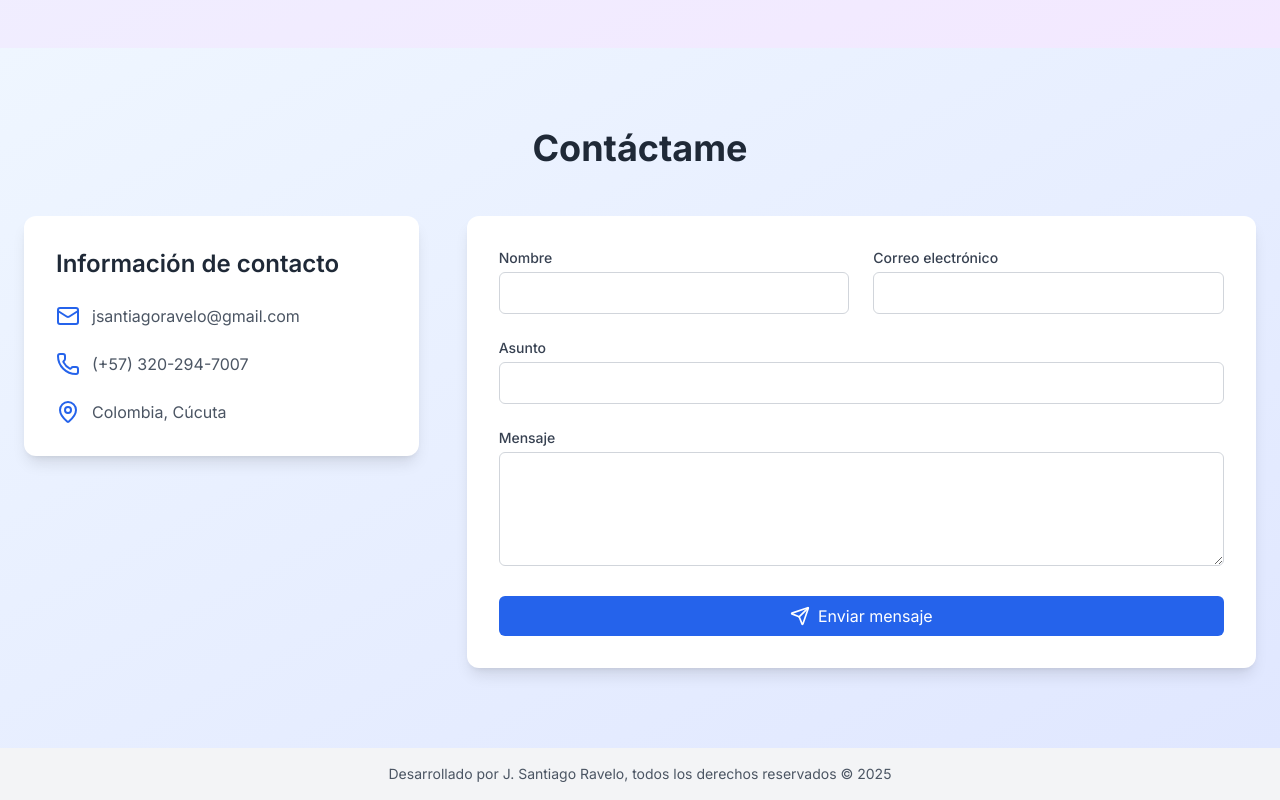
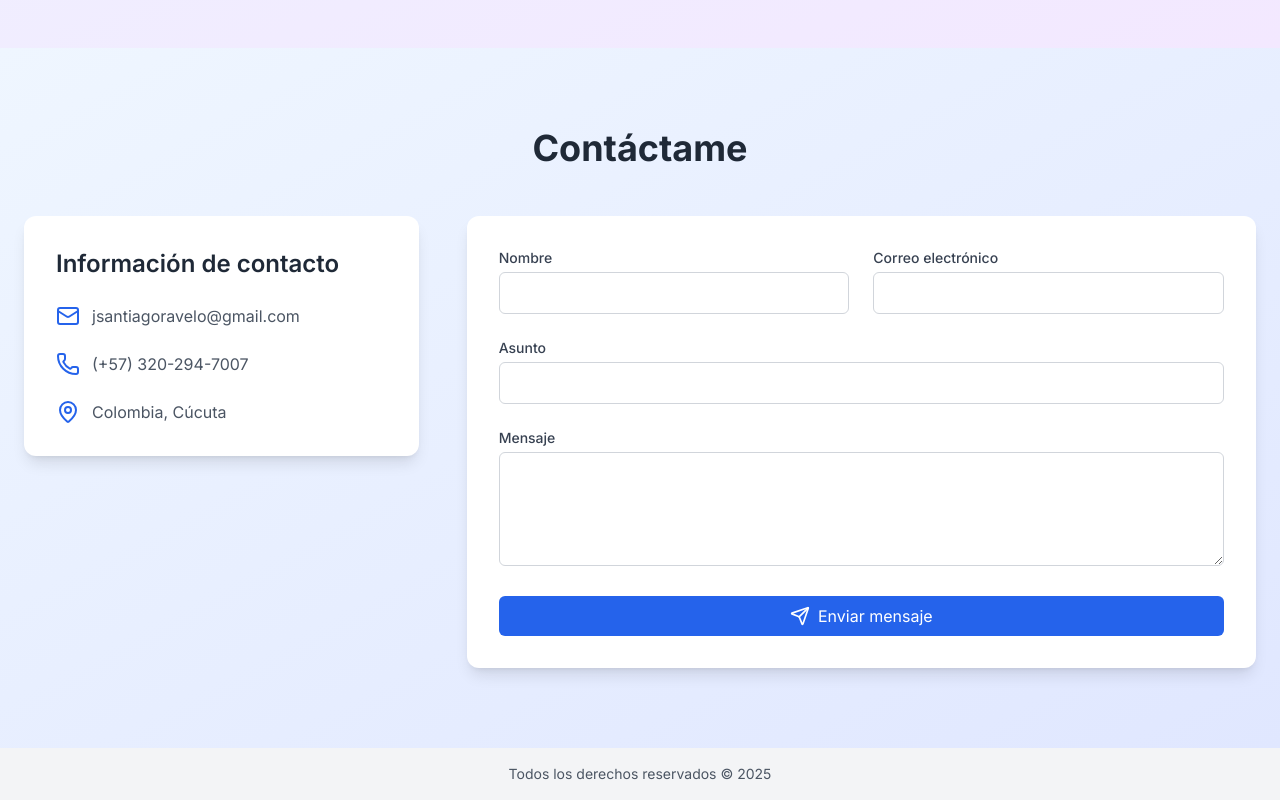
Before and after one commit to JunniorRavelo/portafolio, a Next.js app: page / in a window 1280 px wide. Shown: the part 5748-6548 px from the top of the page. Built offline with nearby package versions, Linux system fonts and the light colour scheme.

Commit message:
elimina el nombre del desarrollador del pie de página en el componente Footer

```diff
--- a/app/components/Footer.tsx
+++ b/app/components/Footer.tsx
@@ -5,7 +5,7 @@ const Footer: React.FC = () => {
     <footer className="bg-gray-100 dark:bg-gray-800 py-4">
       <div className="container mx-auto px-4">
         <p className="text-center text-sm text-gray-600 dark:text-gray-400">
-          Desarrollado por J. Santiago Ravelo, todos los derechos reservados © 2025
+          Todos los derechos reservados © 2025
         </p>
       </div>
     </footer>
```
